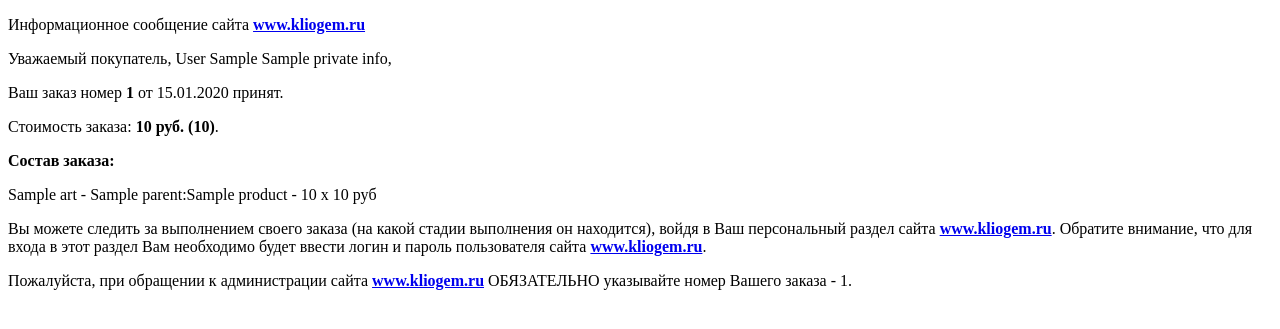
After one commit to rINAtvERESHAGIN/klio-back-prod, a Django app: template klio/basket/templates/messages/user_order_notif.html in a window 1280 px wide. The commit adds this page. Shown: the top 329 px of the page. Run offline with Django 3.2, Linux system fonts and the light colour scheme; the template is opened without the code that fills it: most values are stand-ins (such as "Sample title", 1, 10 or a date in 2020).

Commit message:
Add customer and admin notification at create order

```diff
--- a/klio/basket/admin.py
+++ b/klio/basket/admin.py
@@ -106,11 +106,8 @@
     print_action.short_description = _('Print')
     print_action.allow_tags = True
 
-    def print_form_view(
-            self, request, order_id, *args, **kwargs
-    ):
+    def print_form_view(self, request, order_id, *args, **kwargs):
         order = self.get_object(request, order_id)
-
         context = self.admin_site.each_context(request)
         context['order'] = order
         return TemplateResponse(
--- a/klio/basket/templates/admin/basket/print_form.html
+++ b/klio/basket/templates/admin/basket/print_form.html
@@ -61,7 +61,7 @@
         {% endif %}
     </p>
     <p>
-        <span style="font-weight: bold;">Платежная система</span>: {{ order.payment_info.get_type_display }}
+        <span style="font-weight: bold;">Способ оплаты</span>: {{ order.payment_info.get_type_display }}
     </p>
     <p>
         <span style="font-weight: bold;">СЧЕТ № {{ order.id }} от {{ order.created|date:'d.m.Y' }}</span>:
@@ -89,9 +89,9 @@
                         <td style="width: 15%">{{ bproduct.quantity }}</td>
                         <td style="width: 15%">
                             {% if bproduct.promo_price %}
-                                {{ bproduct.promo_price }}, руб
+                                {{ bproduct.promo_price }} руб
                             {% else %}
-                                {{ bproduct.price }}, руб
+                                {{ bproduct.price }} руб
                             {% endif %}
                         </td>
                         <td style="width: 15%">{{ bproduct.full_price }}, руб</td>
--- /dev/null
+++ b/klio/basket/templates/messages/user_order_notif.html
@@ -0,0 +1,51 @@
+<!DOCTYPE html>
+<html lang="en">
+<head>
+    <meta charset="UTF-8">
+    <title>Заказ №{{ order.id }} от {{ order.created|date:'d.m.Y' }} </title>
+</head>
+<body>
+<p>
+    Информационное сообщение сайта <a href="www.kliogem.ru" style="font-weight: bold;">www.kliogem.ru</a>
+</p>
+<p>
+    Уважаемый покупатель,  {{ order.private_info.last_name }} {{ order.private_info.first_name }} {{ order.private_info.middle_name }},
+</p>
+<p>
+    Ваш заказ номер <span style="font-weight: bold;">{{ order.id }}</span> от {{ order.created|date:'d.m.Y' }} принят.
+</p>
+<p>
+    Стоимость заказа: <span style="font-weight: bold;">{{ order.price }} руб. ({{ order.price_2_words }})</span>.
+</p>
+<p>
+    <span style="font-weight: bold;">Состав заказа:</span>
+</p>
+{% for bproduct in order.basket.inside.all %}
+    <p>
+        {{ bproduct.product.art }} -
+        {% if bproduct.product.parent %}
+            {{ bproduct.product.parent.name }}:{{ bproduct.product.name }}
+        {% else %}
+            {{ bproduct.product.name }}
+        {% endif %}
+        - {{ bproduct.quantity }} x
+        {% if bproduct.promo_price %}
+            {{ bproduct.promo_price }} руб
+        {% else %}
+            {{ bproduct.price }} руб
+        {% endif %}
+    </p>
+{% endfor %}
+<p>
+    Вы можете следить за выполнением своего заказа (на какой стадии выполнения он находится), войдя в Ваш персональный
+    раздел сайта <a href="www.kliogem.ru" style="font-weight: bold;">www.kliogem.ru</a>. Обратите внимание, что для входа
+    в этот раздел Вам необходимо будет ввести логин и пароль пользователя сайта
+    <a href="www.kliogem.ru" style="font-weight: bold;">www.kliogem.ru</a>.
+</p>
+<p>
+    Пожалуйста, при обращении к администрации сайта
+    <a href="www.kliogem.ru" style="font-weight: bold;">www.kliogem.ru</a>
+    ОБЯЗАТЕЛЬНО указывайте номер Вашего заказа - {{ order.id }}.
+</p>
+</body>
+</html>
--- a/klio/basket/views.py
+++ b/klio/basket/views.py
@@ -176,6 +176,8 @@
         order.save()
         if order.payment_info.type == order.payment_info.CARD:
             OrderPaymentB2PInfo.make_register_request(payment_info=order.payment_info)
+        order.send_notification_to_admins()
+        order.send_notification_to_customer()
         serializer = self.serializer_class(order, context={'request': self.request})
         return Response(serializer.data)
 
--- a/requirements.txt
+++ b/requirements.txt
@@ -25,6 +25,7 @@
 jdcal==1.4.1
 MarkupPy==1.14
 mccabe==0.6.1
+num2words==0.5.10
 odfpy==1.4.1
 openpyxl==3.0.3
 pilkit==2.0
```
Also changed, not shown: klio/basket/models.py (+29 -0 lines).
